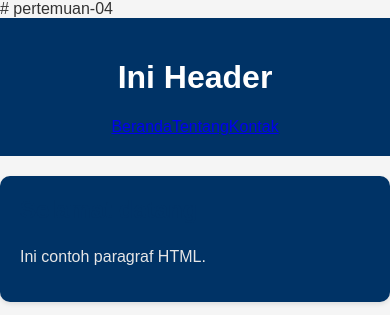
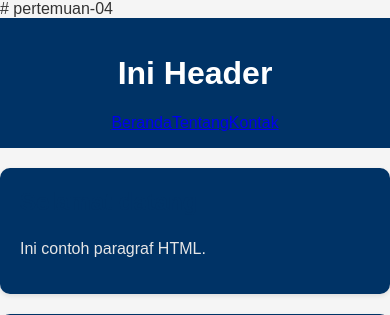
Before and after one commit to 2511500063-gal/2511500063-PWD-TI1B-2526O, a PHP site: page /pertemuan-04/index.html in a window 390 px wide. Shown: the top 315 px of the page. Run offline with PHP 8.4, Linux system fonts and the light colour scheme.

Commit message:
styling header mode mobile

```diff
--- a/pertemuan-04/style.css
+++ b/pertemuan-04/style.css
@@ -80,3 +80,12 @@
         text-align: center;
         padding: 10px;
     }
+
+    @media (max-width: 600px) {
+      header {
+        padding: 16px;
+        position: sticky;
+        top: 0;
+        z-index: 1000;
+      }
+    }
```
Also changed, not shown: pertemuan-04/README.md.
